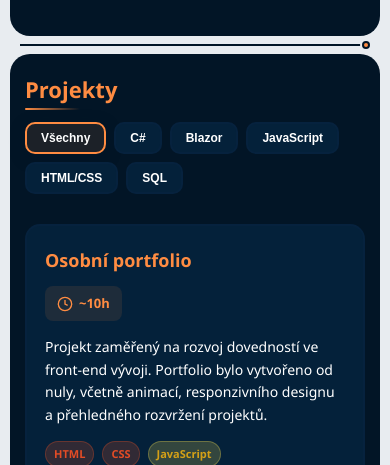
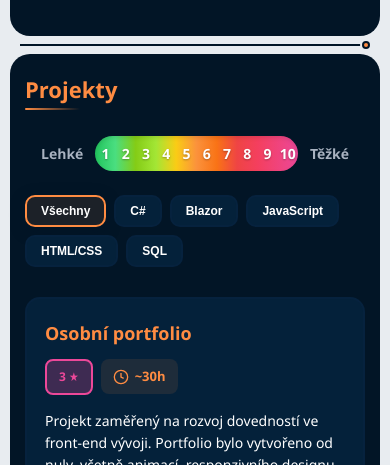
Before and after one commit to LongVariable/LongVariable.github.io, a plain HTML site: page index.html in a window 390 px wide. Shown: the part 1220-1685 px from the top of the page. Drawn offline with Linux system fonts and the light colour scheme.

Commit message:
Project Difficulty

```diff
--- a/index.html
+++ b/index.html
@@ -241,6 +241,23 @@
                     <h1>Projekty</h1>
                 </div>
                 <div class="card-content">
+                    <div class="difficulty-thermometer">
+                        <span class="thermometer-label-left">Lehké</span>
+                        <div class="thermometer-bar">
+                            <span class="thermometer-number" data-level="1">1</span>
+                            <span class="thermometer-number" data-level="2">2</span>
+                            <span class="thermometer-number" data-level="3">3</span>
+                            <span class="thermometer-number" data-level="4">4</span>
+                            <span class="thermometer-number" data-level="5">5</span>
+                            <span class="thermometer-number" data-level="6">6</span>
+                            <span class="thermometer-number" data-level="7">7</span>
+                            <span class="thermometer-number" data-level="8">8</span>
+                            <span class="thermometer-number" data-level="9">9</span>
+                            <span class="thermometer-number" data-level="10">10</span>
+                        </div>
+                        <span class="thermometer-label-right">Těžké</span>
+                    </div>
+
                     <div class="project-filters">
                         <button class="filter-btn active" data-filter="all">Všechny</button>
                         <button class="filter-btn" data-filter="csharp">C#</button>
@@ -250,16 +267,21 @@
                         <button class="filter-btn" data-filter="sql">SQL</button>
                     </div>
 
+
+
                     <div class="projects-grid">
                         <div class="project-card" data-tags="html javascript">
                             <div class="project-header">
                                 <h3 class="project-title">Osobní portfolio</h3>
-                                <div class="project-time">
-                                    <svg width="16" height="16" viewBox="0 0 24 24" fill="none" stroke="currentColor" stroke-width="2">
-                                        <circle cx="12" cy="12" r="10"></circle>
-                                        <polyline points="12 6 12 12 16 14"></polyline>
-                                    </svg>
-                                    <span>~10h</span>
+                                <div class="project-meta">
+                                    <span class="difficulty-badge difficulty-10">3 ★</span>
+                                    <div class="project-time">
+                                        <svg width="16" height="16" viewBox="0 0 24 24" fill="none" stroke="currentColor" stroke-width="2">
+                                            <circle cx="12" cy="12" r="10"></circle>
+                                            <polyline points="12 6 12 12 16 14"></polyline>
+                                        </svg>
+                                        <span>~30h</span>
+                                    </div>
                                 </div>
                             </div>
                             <p class="project-description">
--- a/style.css
+++ b/style.css
@@ -340,7 +340,6 @@ body.light-mode .nav a:not(:last-child)::after {
     background-color: rgba(0, 0, 0, 0.5);
 }
 
-/* Focus Mode */
 body.focus-mode .nav svg {
     opacity: 0;
     width: 0;
@@ -357,7 +356,6 @@ body.focus-mode .nav a:not(:last-child)::after {
     width: 50%;
 }
 
-/* Theme Toggle */
 .theme-toggle {
     position: absolute;
     bottom: 10px;
@@ -406,7 +404,6 @@ body.light-mode .moon-icon {
     display: block;
 }
 
-/* Focus Toggle */
 .focus-toggle {
     position: absolute;
     bottom: 10px;
@@ -466,10 +463,6 @@ body.focus-mode .eye-off-icon {
     display: none;
 }
 
-/* ============================================
-   CONNECTOR COLUMN
-   ============================================ */
-
 .card-connector-column {
     position: relative;
     width: 2px;
@@ -495,10 +488,6 @@ body.focus-mode .eye-off-icon {
     background-color: var(--color-card);
     transition: background-color 0.3s ease;
 }
-
-/* ============================================
-   CONTENT & CARDS
-   ============================================ */
 
 .content {
     flex: 1;
@@ -607,10 +596,6 @@ body.focus-mode .card-header h1::after {
     z-index: 2;
 }
 
-/* ============================================
-   ABOUT SECTION
-   ============================================ */
-
 .about-container {
     display: flex;
     flex-direction: row;
@@ -717,7 +702,6 @@ body.focus-mode .card-header h1::after {
     font-weight: 500;
 }
 
-/* Section Subtitles */
 .section-subtitle {
     font-size: 20px;
     font-weight: 700;
@@ -739,17 +723,12 @@ body.focus-mode .card-header h1::after {
     border-radius: 2px;
 }
 
-/* Social Links */
 .social-links {
     width: 100%;
     padding: 0;
 }
 
-/* ============================================
-   NOVÉ STYLY PRO UPRAVENÉ SOCIÁLNÍ ODKAZY
-   ============================================ */
-
-/* Půlené GitHub tlačítko */
+
 .social-link-split {
     display: flex;
     gap: 0;
@@ -817,7 +796,6 @@ body.focus-mode .card-header h1::after {
     flex-shrink: 0;
 }
 
-/* Email sekce - mimo tlačítka */
 .email-section {
     margin-top: 20px;
     padding: 16px 20px;
@@ -935,7 +913,6 @@ body.focus-mode .card-header h1::after {
     transform: scale(1) rotate(0deg);
 }
 
-/* Aktualizace social-grid pro nový layout */
 .social-grid {
     display: grid;
     grid-template-columns: 1fr 1fr;
@@ -975,7 +952,6 @@ body.focus-mode .card-header h1::after {
     box-shadow: 0 5px 20px var(--color-stat-hover-shadow);
 }
 
-/* CV Download Button */
 .cv-download-btn {
     display: inline-flex;
     align-items: center;
@@ -1029,7 +1005,6 @@ body.light-mode .cv-download-btn {
     box-shadow: 0 4px 15px rgba(154, 61, 3, 0.3);
 }
 
-/* Animations */
 @keyframes fadeInUp {
     from {
         opacity: 0;
@@ -1055,9 +1030,6 @@ body.light-mode .cv-download-btn {
     animation-delay: 0.2s;
 }
 
-/* ============================================
-   RESPONSIVE DESIGN
-   ============================================ */
 
 @media (max-width: 1024px) {
     body {
@@ -1078,7 +1050,6 @@ body.light-mode .cv-download-btn {
         height: 15px;
     }
 
-    /* Sidebar */
     .sidebar {
         width: 100%;
         height: auto;
@@ -1585,11 +1556,7 @@ body.light-mode .cv-download-btn {
         margin-top: 71px;
     }
 }
-/* ============================================
-   PROJEKTY SEKCE
-   ============================================ */
-
-/* Filtry */
+
 .project-filters {
     display: flex;
     flex-wrap: wrap;
@@ -1645,7 +1612,6 @@ body.light-mode .cv-download-btn {
     gap: 20px;
 }
 
-/* Karta projektu */
 .project-card {
     background: var(--color-stat-bg);
     border: 2px solid var(--color-stat-border);
@@ -1676,7 +1642,7 @@ body.light-mode .cv-download-btn {
     box-shadow: 0 10px 30px var(--color-stat-hover-shadow);
 }
 
-/* Skrytý projekt (při filtrování) */
+
 .project-card.hidden {
     opacity: 0;
     transform: scale(0.8);
@@ -1684,7 +1650,6 @@ body.light-mode .cv-download-btn {
     position: absolute;
 }
 
-/* Header projektu */
 .project-header {
     display: flex;
     justify-content: space-between;
@@ -1723,7 +1688,6 @@ body.light-mode .cv-download-btn {
     white-space: nowrap;
 }
 
-/* Popis projektu */
 .project-description {
     color: var(--color-text-primary);
     font-size: 15px;
@@ -1731,7 +1695,7 @@ body.light-mode .cv-download-btn {
     margin-bottom: 20px;
 }
 
-/* Badges */
+
 .project-badges {
     display: flex;
     flex-wrap: wrap;
@@ -1747,7 +1711,6 @@ body.light-mode .cv-download-btn {
     cursor: default;
 }
 
-/* Barvy pro jednotlivé technologie */
 .badge-csharp {
     background: rgba(104, 33, 122, 0.2);
     color: #9b4f96;
@@ -1778,7 +1741,6 @@ body.light-mode .cv-download-btn {
     border: 1px solid rgba(0, 117, 143, 0.3);
 }
 
-/* Light mode barvy pro badges */
 body.light-mode .badge-csharp {
     background: rgba(104, 33, 122, 0.3);
     color: #68217a;
@@ -1831,10 +1793,6 @@ body.light-mode .project-time {
 .project-card:nth-child(5) { animation-delay: 0.5s; }
 .project-card:nth-child(6) { animation-delay: 0.6s; }
 
-/* ============================================
-   RESPONSIVE PRO PROJEKTY
-   ============================================ */
-
 @media (max-width: 1024px) {
     .projects-grid {
         grid-template-columns: repeat(auto-fill, minmax(280px, 1fr));
@@ -1889,7 +1847,6 @@ body.light-mode .project-time {
     }
 }
 
-/* Tlačítko pro odkaz na projekt */
 .project-link {
     display: inline-flex;
     align-items: center;
@@ -1942,8 +1899,6 @@ body.light-mode .project-time {
     box-shadow: 0 4px 15px rgba(255, 140, 66, 0.4);
 }
 
-
-/* Light mode */
 body.light-mode .project-link {
     box-shadow: 0 2px 10px rgba(154, 61, 3, 0.3);
 }
@@ -1960,3 +1915,134 @@ body.light-mode .project-link:hover {
         font-size: 13px;
     }
 }
+
+.difficulty-thermometer {
+    display: flex;
+    align-items: center;
+    gap: 15px;
+    margin-bottom: 10px;
+    padding: 12px 5px;
+    border-radius: 12px;
+    width: 100%;
+}
+
+.thermometer-label-left,
+.thermometer-label-right {
+    font-weight: 800;
+    font-size: 14px;
+    color: var(--color-text-secondary);
+    white-space: nowrap;
+}
+
+.thermometer-bar {
+    display: flex;
+    flex: 1;
+    height: 30px;
+    border-radius: 20px;
+    overflow: hidden;
+    background: linear-gradient(
+        to right,
+        #22c55e 0%,
+        #4ade80 10%,
+        #84cc16 20%,
+        #a3e635 30%,
+        #facc15 40%,
+        #fb923c 50%,
+        #f97316 60%,
+        #ef4444 70%,
+        #f43f5e 80%,
+        #ec4899 100%
+    );
+    position: relative;
+    box-shadow: inset 0 2px 4px rgba(0, 0, 0, 0.1);
+}
+
+.thermometer-number {
+    flex: 1;
+    display: flex;
+    align-items: center;
+    justify-content: center;
+    color: #FFF;
+    font-weight: 800;
+    font-size: 15px;
+    text-shadow: 0 1px 2px rgba(0, 0, 0, 0.3);
+    position: relative;
+    z-index: 1;
+}
+
+.project-meta {
+    display: flex;
+    align-items: center;
+    gap: 10px;
+    flex-shrink: 0;
+}
+
+.difficulty-badge {
+    padding: 5px 12px;
+    border-radius: 8px;
+    font-size: 12px;
+    font-weight: 800;
+    transition: all 0.3s ease;
+    cursor: default;
+    white-space: nowrap;
+    display: flex;
+    align-items: center;
+    gap: 4px;
+    border: 2px solid;
+}
+
+.difficulty-1 { background: rgba(34, 197, 94, 0.25); color: #22c55e; border-color: #22c55e; }
+.difficulty-2 { background: rgba(74, 222, 128, 0.25); color: #4ade80; border-color: #4ade80; }
+.difficulty-3 { background: rgba(132, 204, 22, 0.25); color: #84cc16; border-color: #84cc16; }
+.difficulty-4 { background: rgba(190, 242, 100, 0.25); color: #a3e635; border-color: #a3e635; }
+.difficulty-5 { background: rgba(253, 224, 71, 0.25); color: #eab308; border-color: #eab308; }
+.difficulty-6 { background: rgba(251, 191, 36, 0.25); color: #f59e0b; border-color: #f59e0b; }
+.difficulty-7 { background: rgba(251, 146, 60, 0.25); color: #f97316; border-color: #f97316; }
+.difficulty-8 { background: rgba(239, 68, 68, 0.25); color: #ef4444; border-color: #ef4444; }
+.difficulty-9 { background: rgba(244, 63, 94, 0.25); color: #f43f5e; border-color: #f43f5e; }
+.difficulty-10 { background: rgba(236, 72, 153, 0.25); color: #ec4899; border-color: #ec4899; }
+
+body.light-mode .difficulty-1 { background: rgba(34, 197, 94, 0.35); color: #16a34a; border-color: #16a34a; }
+body.light-mode .difficulty-2 { background: rgba(74, 222, 128, 0.35); color: #15803d; border-color: #15803d; }
+body.light-mode .difficulty-3 { background: rgba(132, 204, 22, 0.35); color: #65a30d; border-color: #65a30d; }
+body.light-mode .difficulty-4 { background: rgba(190, 242, 100, 0.35); color: #4d7c0f; border-color: #4d7c0f; }
+body.light-mode .difficulty-5 { background: rgba(253, 224, 71, 0.35); color: #ca8a04; border-color: #ca8a04; }
+body.light-mode .difficulty-6 { background: rgba(251, 191, 36, 0.35); color: #ea580c; border-color: #ea580c; }
+body.light-mode .difficulty-7 { background: rgba(251, 146, 60, 0.35); color: #c2410c; border-color: #c2410c; }
+body.light-mode .difficulty-8 { background: rgba(239, 68, 68, 0.35); color: #dc2626; border-color: #dc2626; }
+body.light-mode .difficulty-9 { background: rgba(244, 63, 94, 0.35); color: #e11d48; border-color: #e11d48; }
+body.light-mode .difficulty-10 { background: rgba(236, 72, 153, 0.35); color: #db2777; border-color: #db2777; }
+
+
+.projects-grid {
+    display: grid;
+    grid-template-columns: repeat(2, 1fr);
+    gap: 20px;
+}
+
+@media (max-width: 1200px) {
+    .projects-grid {
+        grid-template-columns: 1fr;
+    }
+}
+
+@media (max-width: 768px) {
+    .difficulty-thermometer {
+        gap: 12px;
+        padding: 14px 16px;
+    }
+
+    .thermometer-bar {
+        width: 100%;
+        height: 35px;
+    }
+
+    .thermometer-number {
+        font-size: 14px;
+    }
+
+    .project-meta {
+        align-items: flex-start;
+        gap: 8px;
+    }
+}
```
